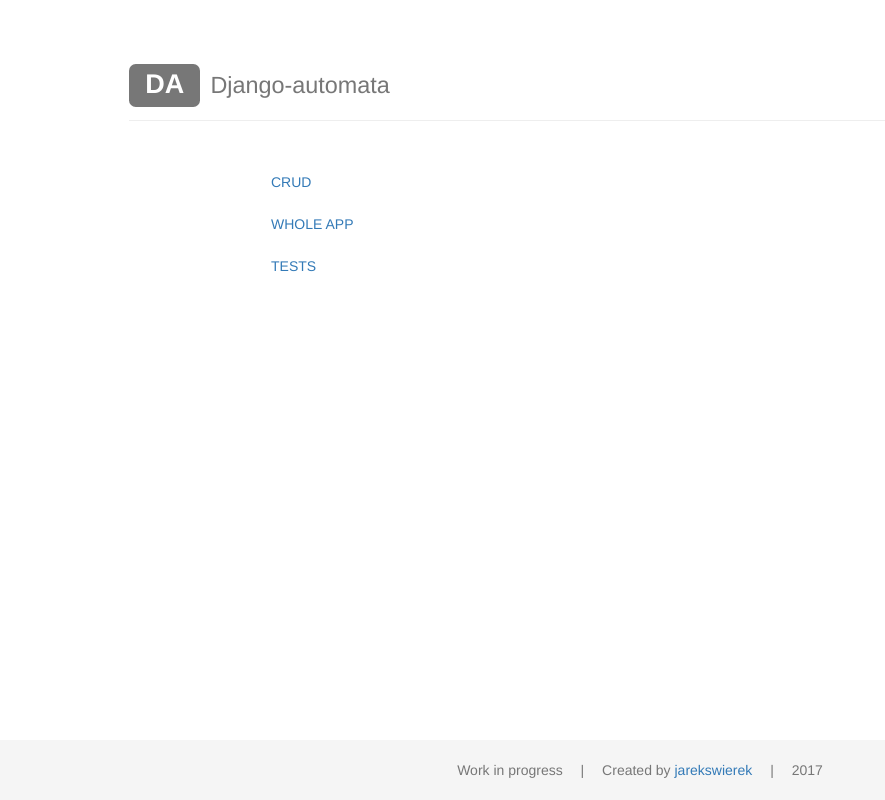
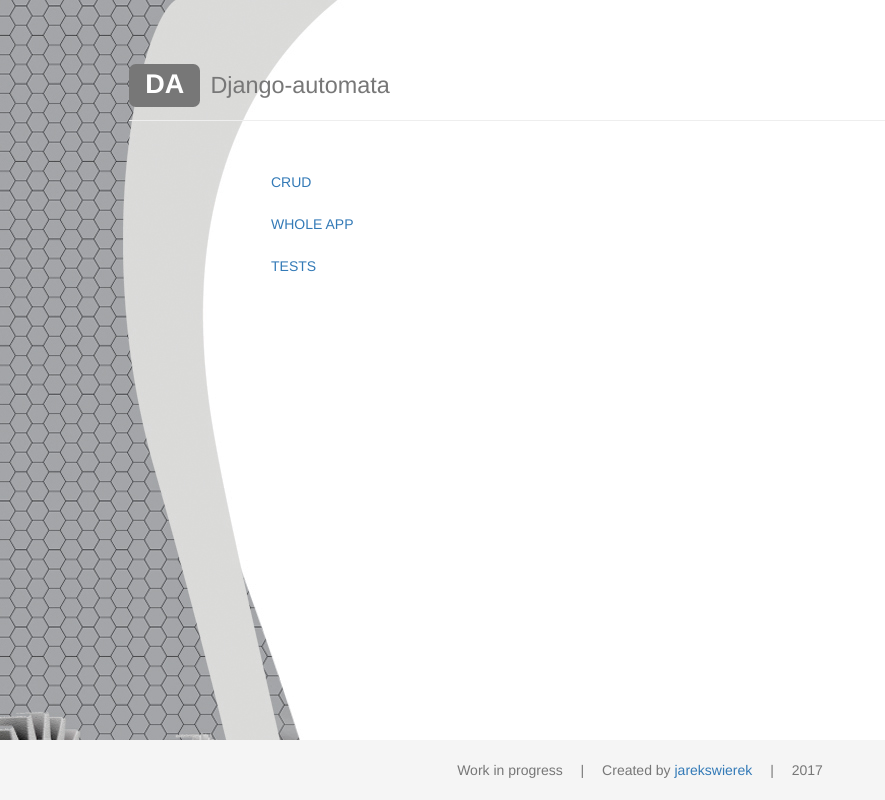
Before and after one commit to jarekswierek/django-automata, a Django app: page / in a window 1280 px wide. Shown: the whole page, without its empty margins (0-885 px from the left). Run offline with Django 3.2, Linux system fonts and the light colour scheme; some libraries are stand-ins or nearby versions.

Commit message:
background

```diff
--- a/static/css/main.css
+++ b/static/css/main.css
@@ -1,11 +1,18 @@
+html {
+    position: relative;
+    min-height: 100%;
+}
+body {
+    margin-bottom: 60px;
+    background-image: url("../images/background.jpg");
+}
+
 .center-blocks {
     margin: 20px 20% 20px 20%;
 }
-
 .top-blocks {
     margin: 20px 10% 0px 10%;
 }
-
 .buttons {
     margin-top: 50px;
 }
@@ -15,31 +22,13 @@
     display: inline-block;
     font-size: 100%;
 }
-
-/* Sticky footer styles
--------------------------------------------------- */
-html {
-  position: relative;
-  min-height: 100%;
-}
-body {
-  /* Margin bottom by footer height */
-  margin-bottom: 60px;
-}
 .footer {
     position: absolute;
     bottom: 0;
     width: 100%;
-  /* Set the fixed height of the footer here */
     height: 60px;
     background-color: #f5f5f5;
 }
-
-
-/* Custom page CSS
--------------------------------------------------- */
-/* Not required for template or sticky footer method. */
-
 .container {
     width: auto;
     max-width: 680px;
```
Also changed, not shown: README.md, static/images/background.jpg (added). Lines whose indentation alone changed are shown as unchanged.
